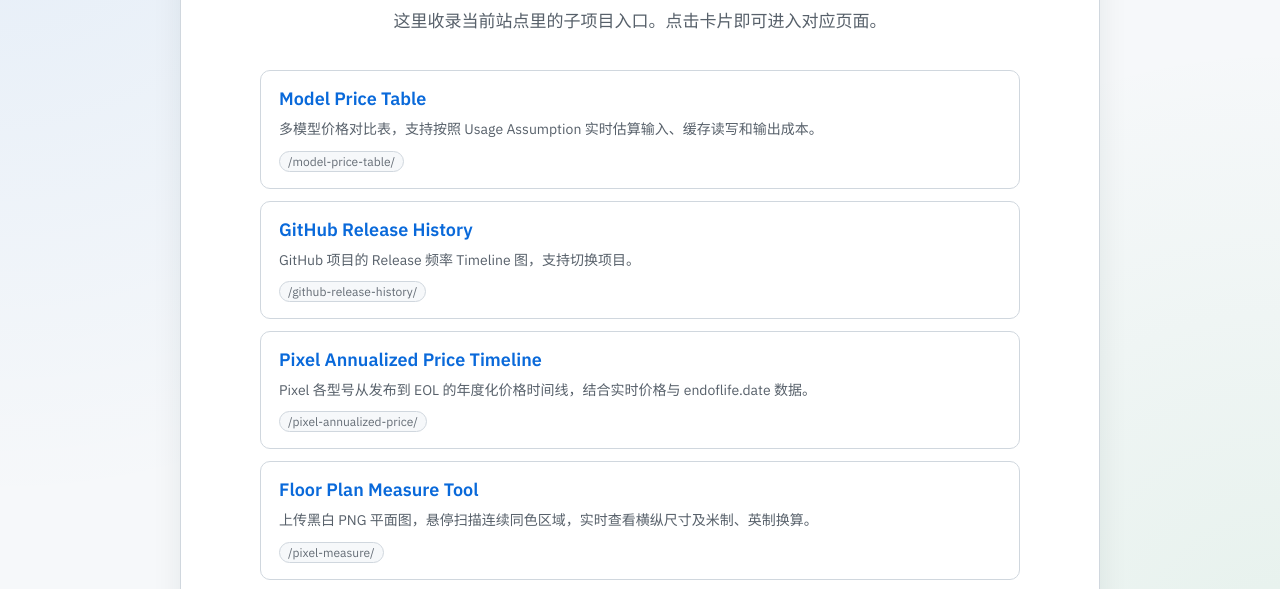
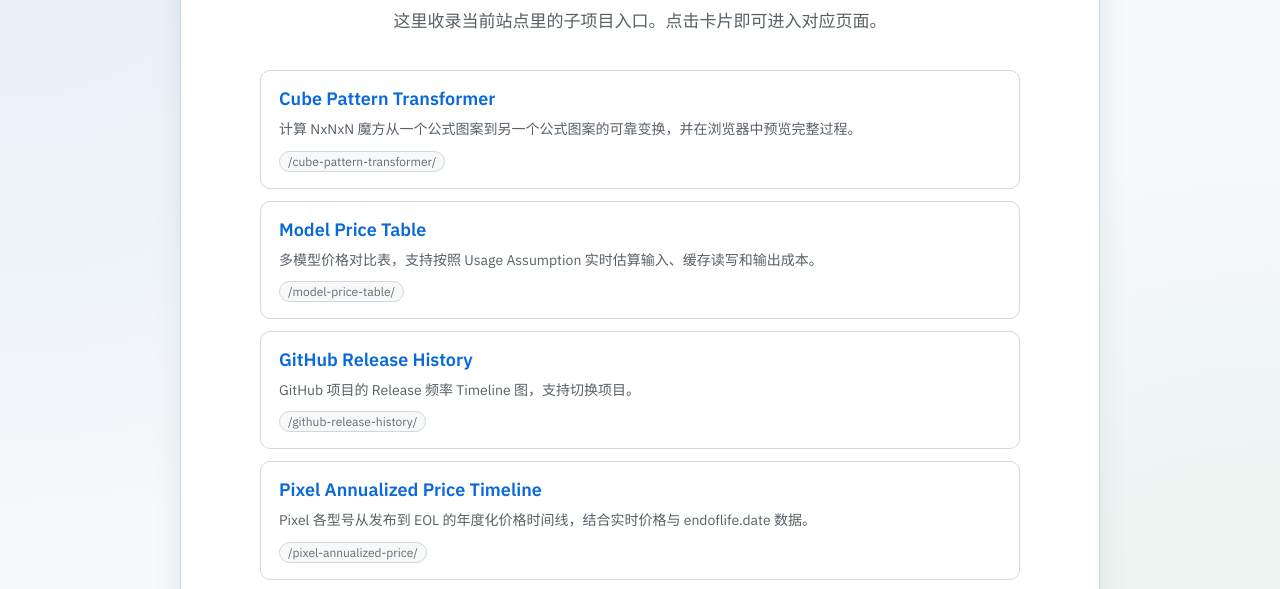
Before and after one commit to quark-zju/static-pages, a plain HTML site: page public/index.html in a window 1280 px wide. Shown: the part 184-773 px from the top of the page. Drawn offline with Linux system fonts and the light colour scheme.

Commit message:
navigation: link cube pattern transformer
User request: Add the new NxNxN cube pattern tool to the current static-pages repository.

Decision: Follow the existing project-card convention so the tool is discoverable from the repository landing page without changing the surrounding navigation design.

Agent-Prompt: (同上)
Agent-Model: gpt-5.6-sol
Agent-Harness: codex

```diff
--- a/public/index.html
+++ b/public/index.html
@@ -164,6 +164,11 @@
       </p>
 
       <div class="project-list">
+        <a class="project-item" href="./cube-pattern-transformer/">
+          <h2 class="project-title">Cube Pattern Transformer</h2>
+          <div class="project-desc">计算 NxNxN 魔方从一个公式图案到另一个公式图案的可靠变换，并在浏览器中预览完整过程。</div>
+          <span class="project-path">/cube-pattern-transformer/</span>
+        </a>
         <a class="project-item" href="./model-price-table/">
           <h2 class="project-title">Model Price Table</h2>
           <div class="project-desc">多模型价格对比表，支持按照 Usage Assumption 实时估算输入、缓存读写和输出成本。</div>
```
